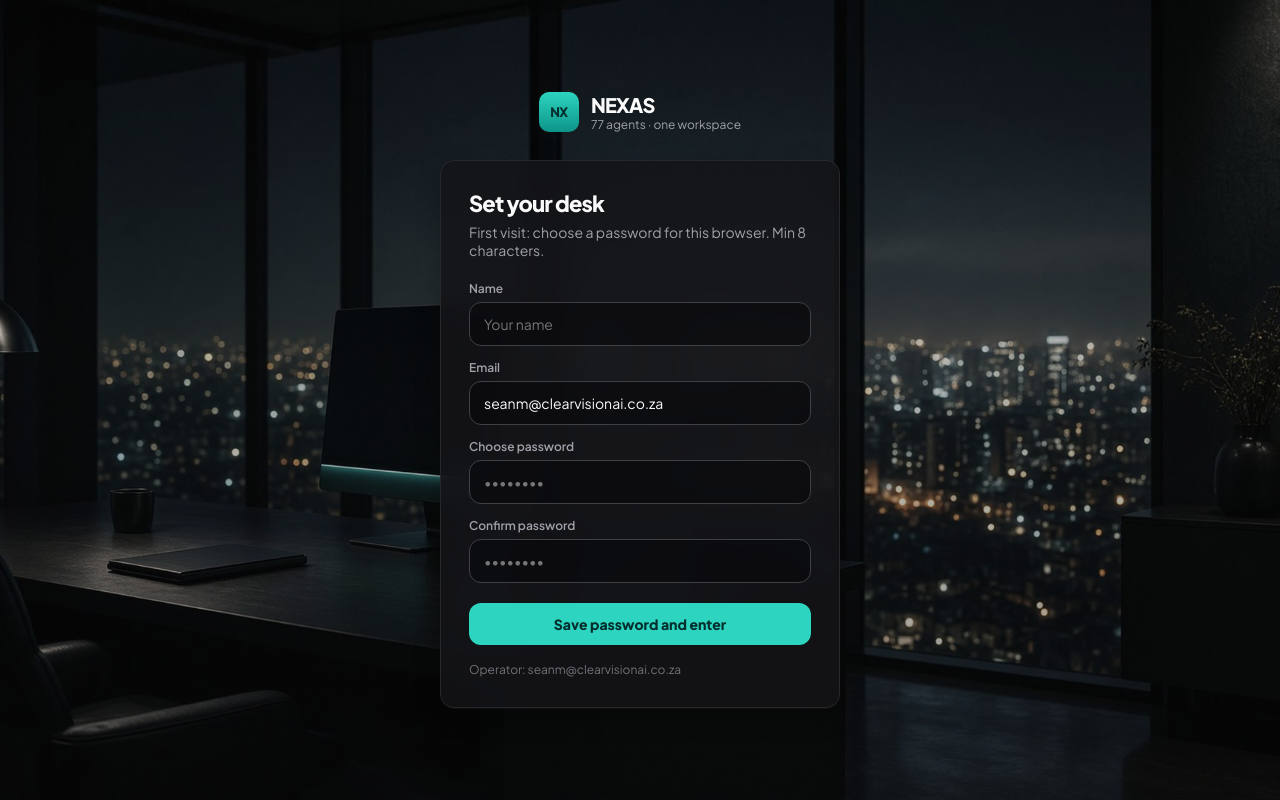
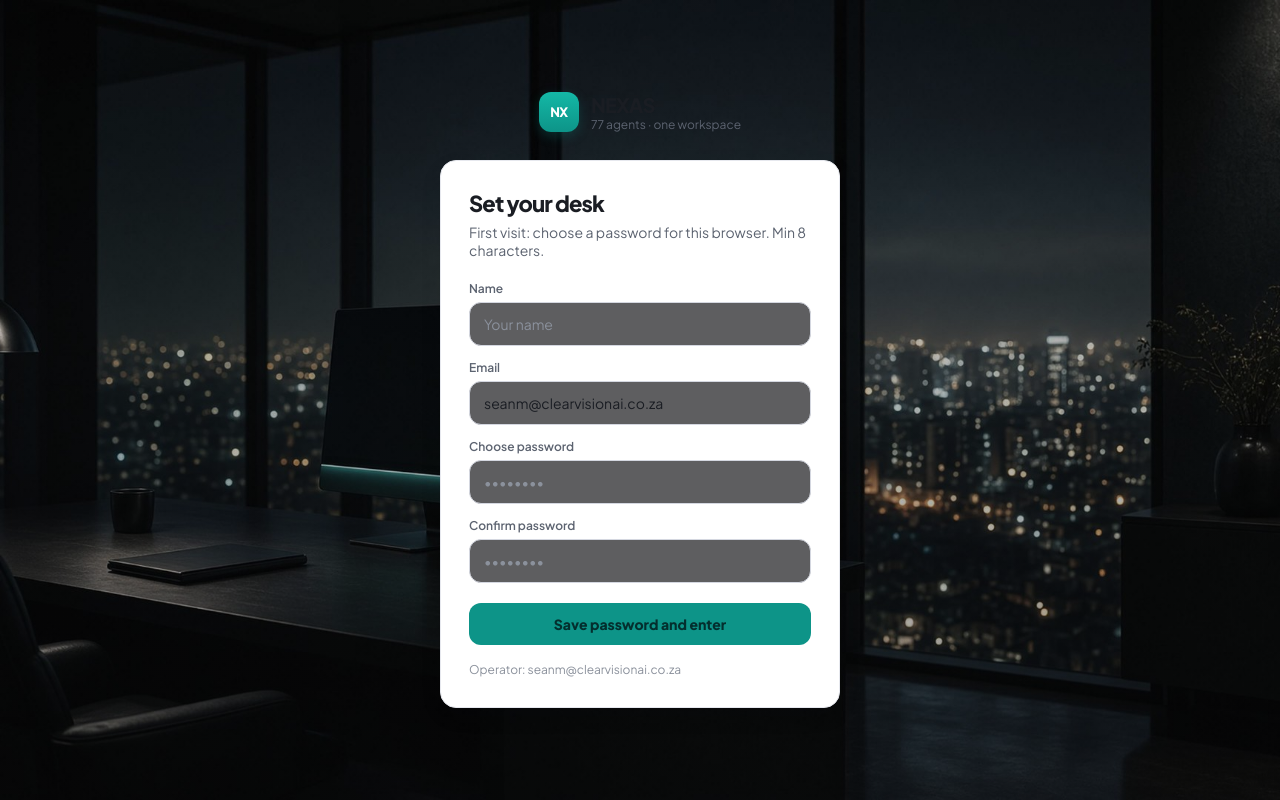
Before and after one commit to seanie84/seanie84.github.io, a React (Vite) app: page /login in a window 1280 px wide. Built offline with nearby package versions, Linux system fonts and the light colour scheme.

Commit message:
style: light clean theme — bright surfaces, soft cards, readable type

```diff
--- a/src/index.css
+++ b/src/index.css
@@ -7,51 +7,51 @@
 }
 
 :root {
-  --void: #09090b;
-  --panel: #141416;
-  --navy: #141416;
-  --navy-2: #1c1c20;
-  --glass: #141416;
-  --glass-2: #1c1c20;
-  --line: #27272a;
-  --line-strong: #3f3f46;
+  --void: #f6f7f9;
+  --panel: #ffffff;
+  --navy: #ffffff;
+  --navy-2: #f0f2f5;
+  --glass: #ffffff;
+  --glass-2: #f8f9fb;
+  --line: #e6e8ee;
+  --line-strong: #d4d7e0;
 
-  --ink: #fafafa;
-  --ink-2: #a1a1aa;
-  --ink-3: #71717a;
+  --ink: #1a1d23;
+  --ink-2: #5c6370;
+  --ink-3: #8b919c;
 
-  --cyan: #2dd4bf;
-  --cyan-bright: #5eead4;
+  --cyan: #0d9488;
+  --cyan-bright: #14b8a6;
   --cyan-dim: #0f766e;
-  --gold: #fbbf24;
-  --gold-deep: #d97706;
+  --gold: #d97706;
+  --gold-deep: #b45309;
 
-  --ok: #34d399;
-  --warn: #fbbf24;
-  --danger: #fb7185;
-  --violet: #a78bfa;
+  --ok: #059669;
+  --warn: #d97706;
+  --danger: #e11d48;
+  --violet: #7c3aed;
 
-  --cat-core: #fbbf24;
-  --cat-leadership: #fcd34d;
-  --cat-legal: #93c5fd;
-  --cat-sales: #34d399;
-  --cat-marketing: #f472b6;
-  --cat-operations: #38bdf8;
-  --cat-hr: #fb923c;
-  --cat-project: #2dd4bf;
-  --cat-finance: #a3e635;
-  --cat-research: #a78bfa;
-  --cat-technology: #2dd4bf;
-  --cat-security: #fb7185;
-  --cat-maintenance: #94a3b8;
+  --cat-core: #d97706;
+  --cat-leadership: #b45309;
+  --cat-legal: #2563eb;
+  --cat-sales: #059669;
+  --cat-marketing: #db2777;
+  --cat-operations: #0284c7;
+  --cat-hr: #ea580c;
+  --cat-project: #0d9488;
+  --cat-finance: #65a30d;
+  --cat-research: #7c3aed;
+  --cat-technology: #0d9488;
+  --cat-security: #e11d48;
+  --cat-maintenance: #64748b;
 
-  --elev-card: 0 1px 0 rgba(255,255,255,.04), 0 8px 24px rgba(0,0,0,.28);
-  --elev-glow: 0 0 0 1px rgba(45,212,191,.28);
+  --elev-card: 0 1px 2px rgba(16,24,40,.04), 0 8px 24px rgba(16,24,40,.06);
+  --elev-glow: 0 0 0 3px rgba(13,148,136,.12);
 
-  --sidebar-w: 240px;
-  --rack-h: 56px;
-  --radius: 14px;
-  --radius-sm: 10px;
+  --sidebar-w: 248px;
+  --rack-h: 60px;
+  --radius: 16px;
+  --radius-sm: 12px;
 }
 
 html, body {
@@ -68,31 +68,31 @@ html, body {
 .font-mono-hud { font-family: 'IBM Plex Mono', monospace; }
 
 .glass {
-  background: rgba(20, 20, 24, 0.86);
+  background: #ffffff;
   border: 1px solid var(--line);
   border-radius: var(--radius);
   box-shadow: var(--elev-card);
-  backdrop-filter: blur(18px);
 }
 .glass-2 {
-  background: var(--navy-2);
+  background: var(--glass-2);
   border: 1px solid var(--line);
   border-radius: var(--radius-sm);
 }
 
 .nexa-mark {
-  width: 32px;
-  height: 32px;
-  border-radius: 10px;
-  background: linear-gradient(180deg, #2dd4bf, #0d9488);
-  color: #042f2e;
+  width: 36px;
+  height: 36px;
+  border-radius: 12px;
+  background: linear-gradient(180deg, #14b8a6, #0d9488);
+  color: #ffffff;
   display: flex;
   align-items: center;
   justify-content: center;
   font-family: 'Plus Jakarta Sans', sans-serif;
   font-weight: 800;
-  font-size: 11px;
+  font-size: 12px;
   letter-spacing: -0.04em;
+  box-shadow: 0 4px 12px rgba(13,148,136,.25);
 }
 
 .rack-bar {
@@ -101,9 +101,8 @@ html, body {
   align-items: center;
   gap: 12px;
   padding: 0 24px;
-  background: rgba(9,9,11,.78);
+  background: #ffffff;
   border-bottom: 1px solid var(--line);
-  backdrop-filter: blur(16px);
   font-size: 13px;
   color: var(--ink-2);
 }
@@ -113,11 +112,11 @@ html, body {
   height: 8px;
   border-radius: 50%;
   background: var(--ok);
-  box-shadow: 0 0 0 4px rgba(52,211,153,.15);
+  box-shadow: 0 0 0 4px rgba(5,150,105,.12);
   flex-shrink: 0;
 }
-.rack-dot.warn { background: var(--warn); box-shadow: 0 0 0 4px rgba(251,191,36,.15); }
-.rack-dot.off { background: #3f3f46; box-shadow: none; }
+.rack-dot.warn { background: var(--warn); box-shadow: 0 0 0 4px rgba(217,119,6,.12); }
+.rack-dot.off { background: #cbd5e1; box-shadow: none; }
 
 .chip {
   display: inline-flex;
@@ -125,18 +124,24 @@ html, body {
   gap: 6px;
   padding: 4px 10px;
   border-radius: 999px;
-  background: rgba(45,212,191,.1);
-  border: 1px solid rgba(45,212,191,.22);
+  background: rgba(13,148,136,.08);
+  border: 1px solid rgba(13,148,136,.18);
   color: var(--cyan);
   font-family: 'IBM Plex Mono', monospace;
   font-size: 11px;
 }
 
 input, select, textarea, button { font-family: inherit; }
+input, select, textarea {
+  background: #ffffff;
+  color: var(--ink);
+  border: 1px solid var(--line);
+}
+input::placeholder, textarea::placeholder { color: var(--ink-3); }
 
 ::-webkit-scrollbar { width: 10px; height: 10px; }
 ::-webkit-scrollbar-track { background: transparent; }
-::-webkit-scrollbar-thumb { background: #3f3f46; border-radius: 99px; border: 2px solid var(--void); }
+::-webkit-scrollbar-thumb { background: #d4d7e0; border-radius: 99px; border: 2px solid var(--void); }
 
 @media (max-width: 800px) {
   .login-rail { display: none !important; }
```
